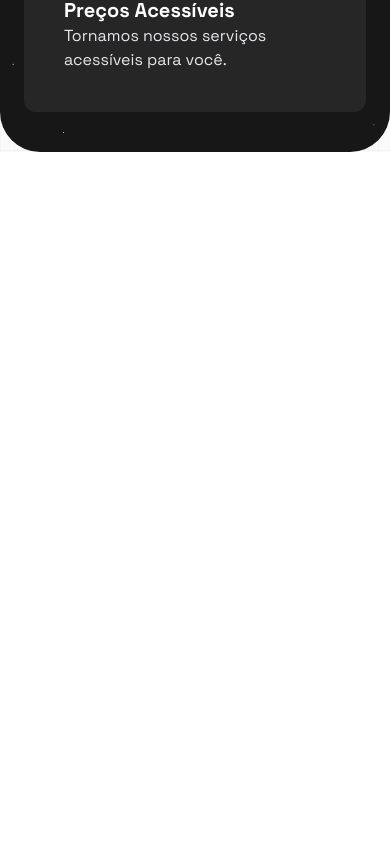
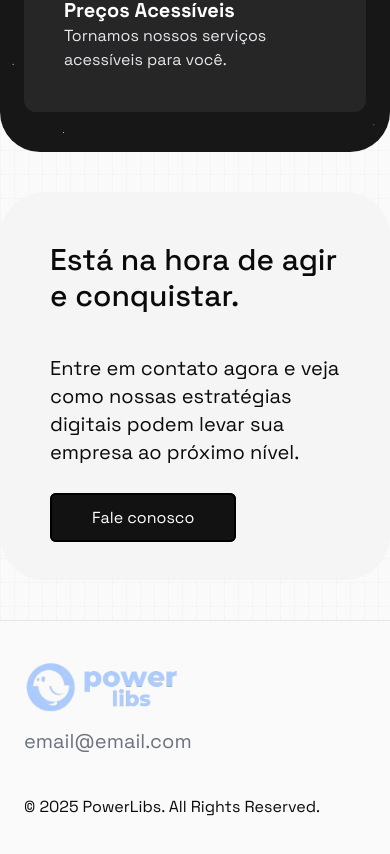
Before and after one commit to VictorRibeiroH/v1v2, a Next.js app: page / in a window 390 px wide. Shown: the part 7074-7928 px from the top of the page. Before the commit the page ends 7226 px from the top, so only its background shows below. Built offline with nearby package versions, Linux system fonts and the light colour scheme.

Commit message:
Calendly

```diff
--- /dev/null
+++ b/app/meeting/calendly.tsx
@@ -0,0 +1,16 @@
+"use client";
+
+import { InlineWidget } from "react-calendly";
+
+
+const Calendly =  () => {
+
+    return (
+    <div className="w-full ">
+      <InlineWidget
+      styles={{ height: "1000px" }}
+      url="https://calendly.com/contato-victoribeiro/30min" />
+    </div> );
+}
+
+export default Calendly;
--- /dev/null
+++ b/app/meeting/page.tsx
@@ -0,0 +1,78 @@
+"use client";
+
+import ShowcaseNavbar from "@/components/showcase-navbar";
+import { PiCheckCircle } from "react-icons/pi";
+import { motion } from "framer-motion"
+import Calendly from "./calendly";
+
+const checkItemVariants = {
+    hidden: {opacity: 0, x: -50},
+    visible: {opacity: 1, x: 0},
+}
+
+const Meeting = () => {
+    return (
+        <div className="
+        overflow-clip
+       inset-0
+       -z-10 h-full w-full
+       bg-[#fafafa]
+        bg-[linear-gradient(to_right,#8080800a_1px,transparent_1px),linear-gradient(to_bottom,#8080800a_1px,transparent_1px)]
+         bg-[size:14px_24px]
+         ">
+
+            <ShowcaseNavbar />
+
+            <div className="md:px-0 px-6 xl:w-4/5 2xl:w-[68%] justify-between md:mt-14 md:flex mx-auto">
+                <div className="md:w-2/5">
+                    <h1 className="text-4xl font-semibold pt-10">Vamos Conversar</h1>
+                    <p className="text-lg texy-gray-500 py-4">
+                    Estamos ansiosos para conhecer você e discutir suas ideias. Reserve um horário para conversarmos!
+                    </p>
+
+                    {[
+                {
+                  title: "Desenvolvimento + Design",
+                  description:
+                    "Faça suas ideias se tornarem realidade com nossos serviços de desenvolvimento e design.",
+                },
+
+                {
+                  title: "Consulta Gratuita",
+                  description:
+                    "Tenha a orientação de experts para aprimorar seu negócio e ampliar sua presença digital.",
+                },
+                {
+                  title: "Suporte Técnico",
+                  description:
+                    "Obtenha suporte técnico para o seu site ou aplicativo.",
+                },
+              ].map((item, index) => (
+                <motion.div
+                  key={index}
+                  variants={checkItemVariants}
+                  initial="hidden"
+                  animate="visible"
+                  transition={{ delay: index * 1.8 }}
+                  className="flex gap-x-4 py-4"
+                >
+                  <PiCheckCircle className=" rounded-md text-[#3d80d7] text-2xl flex-shrink-0" />
+                  <ul>
+                    <h3 className="text-lg font-bold text-gray-700">
+                      {item.title}
+                    </h3>
+                    <div className="text-gray-400">{item.description}</div>
+                  </ul>
+                </motion.div>
+              ))}
+                </div>
+
+                <div className="md:w-1/2">
+                    <Calendly />
+                </div>
+            </div>
+        </div>
+    )
+}
+
+export default Meeting;
--- a/app/page.tsx
+++ b/app/page.tsx
@@ -8,6 +8,7 @@ import { ShootingStarsAndStarsBackgroundDemo } from "@/components/demos/shooting
 import { WordPullUpDemo } from "@/components/demos/wordl-pull-up-demo";
 import BoxReveal from "@/components/ui/box-reveal";
 import { InfiniteMovingLogos } from "@/components/ui/infinite-moving-logos";
+import LetsMakeThingsHappenSection from "@/components/ui/lets-make-things-happen";
 import NumberTicker from "@/components/ui/number-ticker";
 import Image from "next/image";
 import Link from "next/link";
@@ -352,6 +353,35 @@ export default function Home() {
       <Element name="guarentees">
             <ShootingStarsAndStarsBackgroundDemo />
       </Element>
+
+      <section className="my-10 md:py-20 xl:w-4/5 2xl:w-[68%] md:mx-auto">
+        <LetsMakeThingsHappenSection />
+      </section>
+
+      <footer className="bg-[#fafafa] py-10  px-6 md:px-0 md:mx-auto border-t">
+        <div className="flex flex-col  justify-between gap-y-3 xl:w-4/5 2xl:w-[68%] mx-auto">
+          <h1 className="text-3xl md:text-5xl font-medium ">
+            <Image
+              src={"/logo/logo.png"}
+              width={10000}
+              height={10000}
+              className="w-40"
+              alt="image"
+            />{" "}
+          </h1>
+          {/* <p className="text-left  text-xl  text-gray-500">519-200-5000</p> */}
+          <p className="text-left  text-xl  text-gray-500">
+            email@email.com
+          </p>
+        </div>
+
+        <div className="flex md:justify-center gap-x-4 mt-10">
+          © 2025 PowerLibs. All Rights Reserved.
+          {/* <Link href="/" className="text-blue-500">
+            Privacy Policy
+          </Link> */}
+        </div>
+      </footer>
     </div>
   );
 }
--- /dev/null
+++ b/components/showcase-navbar.tsx
@@ -0,0 +1,97 @@
+import Image from "next/image";
+import Link from "next/link";
+
+const ShowcaseNavbar = () => {
+  return (
+    <div
+      className="
+      overflow-hidden
+      p-10
+
+
+    rounded-[6px]
+    top-5
+    sticky
+    md:mx-auto
+
+    transform
+    z-50
+xl:w-4/5
+2xl:w-[68%]
+
+
+    bg-white
+    flex
+    items-center
+    justify-between py-6
+    px-4
+    md:px-8
+    mx-6
+
+    "
+    >
+      <Link href="/">
+      <Image
+        src="/logo/logo.png"
+        alt="PowerLibs Logo"
+        width={1000}
+        height={1000}
+        className="w-28"
+      />
+      </Link>
+
+      <div className="absolute right-1/2 translate-x-1/2 transform">
+        <div className="hidden md:flex gap-x-10 2xl:gap-x-10 items-center text-gray-700 font-medium text-lg ">
+          <Link
+            href="/showcase"
+            className="
+          hover:text-blue-500
+          "
+          >
+            Portfolio
+          </Link>
+             <Link href="/" className="hover:text-blue-500">
+            Serviços
+          </Link>
+          <Link href="/" className="hover:text-blue-500">
+          Processo
+          </Link>
+          <Link href="/" className="hover:text-blue-500">
+            Garantias
+          </Link>
+
+        </div>
+      </div>
+
+
+      <div className="flex items-center gap-x-4">
+      {/* <a href="tel:5193191562" className="hidden xl:flex">
+              <button className="px-4 py-2  rounded-md flex items-center gap-x-3 ">
+            (519)-319-1562
+              </button>
+            </a> */}
+
+
+      <Link
+      href={"/meeting"}
+        className="py-3 px-6
+      text-lg
+      hover:bg-[#abcbff]
+      rounded-[6px]
+      border-2
+      border-black
+      dark:border-white
+           bg-[#121212]
+       text-white
+       transition
+       duration-200
+       hover:shadow-[1px_1px_rgba(0,0,0),2px_2px_rgba(0,0,0),3px_3px_rgba(0,0,0),4px_4px_rgba(0,0,0),5px_5px_0px_0px_rgba(0,0,0)] dark:shadow-[1px_1px_rgba(255,255,255),2px_2px_rgba(255,255,255),3px_3px_rgba(255,255,255),4px_4px_rgba(255,255,255),5px_5px_0px_0px_rgba(255,255,255)] "
+      >
+        Fale conosco
+      </Link>
+      </div>
+    </div>
+  );
+};
+
+export default ShowcaseNavbar;
--- /dev/null
+++ b/components/ui/lets-make-things-happen.tsx
@@ -0,0 +1,53 @@
+import React from "react";
+
+import Image from "next/image";
+import Link from "next/link";
+
+function LetsMakeThingsHappenSection() {
+  return (
+    <section className="
+     my-10 md:py-20  md:mx-auto
+    bg-accent rounded-[45px] p-[50px] md:p-[60px] relative">
+      <div className="md:pr-[22rem]">
+        <p className="text-3xl font-medium">
+        Está na hora de agir e conquistar.
+        </p>
+
+        <p className="my-10 text-xl">
+        Entre em contato agora e veja como nossas estratégias digitais podem levar sua empresa ao próximo nível.
+        </p>
+
+        <Link
+          href="/meeting"
+          className="py-3
+            px-10
+
+            md:px-16
+      md:text-xl
+      hover:bg-[#abcbff]
+      rounded-[6px]
+      border-2
+      border-black
+      dark:border-white
+       bg-[#121212]
+       text-white
+       transition
+       duration-200
+       hover:shadow-[1px_1px_rgba(0,0,0),2px_2px_rgba(0,0,0),3px_3px_rgba(0,0,0),4px_4px_rgba(0,0,0),5px_5px_0px_0px_rgba(0,0,0)] dark:shadow-[1px_1px_rgba(255,255,255),2px_2px_rgba(255,255,255),3px_3px_rgba(255,255,255),4px_4px_rgba(255,255,255),5px_5px_0px_0px_rgba(255,255,255)] "
+        >
+          Fale conosco
+        </Link>
+      </div>
+      <div className="absolute -top-8 right-8 hidden md:block">
+        <Image
+          src="/images/proposal_illustration.png"
+          alt="proposal illustration"
+          width={300}
+          height={300}
+        />
+      </div>
+    </section>
+  );
+}
+
+export default LetsMakeThingsHappenSection;
--- a/package.json
+++ b/package.json
@@ -18,6 +18,7 @@
     "lucide-react": "^0.456.0",
     "next": "15.0.3",
     "react": "^18.3.1",
+    "react-calendly": "^4.3.1",
     "react-dom": "^18.3.1",
     "react-icons": "^5.3.0",
     "react-scroll": "^1.9.0",
```
Also changed, not shown: public/images/proposal_illustration.png (added), 1 other file (tests, documents, lock files or other folders).
